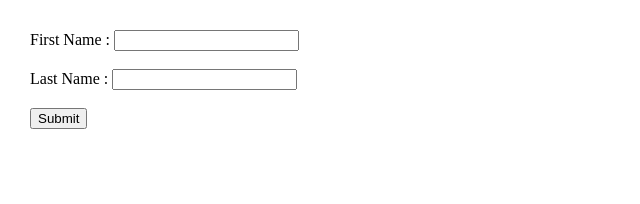
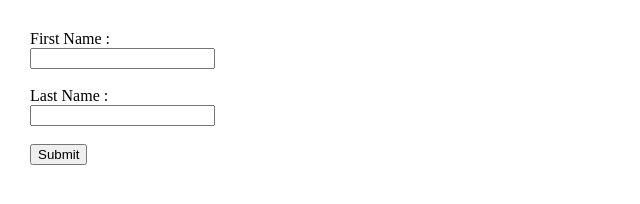
Before and after one commit to acciojob/form-login-sunilg12, a website: page main.html in a window 1280 px wide. Shown: the whole page, without its empty margins (0-640 px from the left). Drawn offline with Linux system fonts and the light colour scheme.

Commit message:
created a submission

```diff
--- a/main.html
+++ b/main.html
@@ -14,15 +14,15 @@
 <body>
 	<form id="form1" onsubmit="getFormvalue()">
 		<label id="fname">First Name :
-			<input type="text" name="fname">
+			<input type="text" id="fname" name="fname">
 		</label>
 		<br>
 
 		<label id="lname">Last Name :
-			<input type="text" name="lname">
+			<input type="text" id="lname" name="lname">
 		</label>
 		<br>
-		<button class="submit">Submit</button>
+		<input type="submit"  value="Submit">
 	</form>
 
     <script type="text/javascript" src="./script.js">
--- a/script.js
+++ b/script.js
@@ -1,7 +1,7 @@
 function getFormvalue() {
     //Write your code here
-	const fname = document.getElementById("fname").value;
-	const lname = document.getElementById("lnfame").value;
+	const fname = document.getElementById("fname").value.trim();
+	const lname = document.getElementById("lname").value.trim();
 
 	if(fname === "" || lname === ""){
 		alert("Please enter both FirstName and LastName");
```
